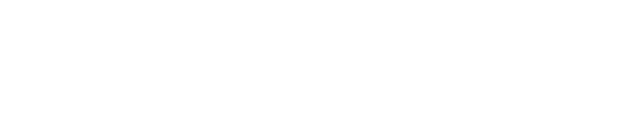
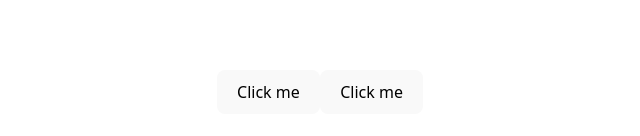
Before and after one commit to armaneousuf/Introduction-to-react, a React (Vite) app in the folder 37-REACT-CORE-CONCEPT-2/first-react-app2/: page / in a window 1280 px wide. Shown: the part 308-444 px from the top of the page, without its empty margins (320-960 px from the left). Built offline with nearby package versions, Linux system fonts and the light colour scheme.

Commit message:
feat: added buttons

```diff
--- a/37-REACT-CORE-CONCEPT-2/first-react-app2/src/App.jsx
+++ b/37-REACT-CORE-CONCEPT-2/first-react-app2/src/App.jsx
@@ -1,12 +1,20 @@
 import './App.css'
 
 function App() {
+  function handleBTN1() {
+    alert("Clicked btn 1");
+  }
+
+  function handleBTN2(n) {
+    alert(`The total is: ${n+5}`);
+  }
 
   return (
-    <>
+    <div>
+     <button onClick={handleBTN1}>Click me</button>
+     <button onClick={()=> handleBTN2(5)}>Click me</button>
 
-
-    </>
+    </div>
   )
 }
 
```
